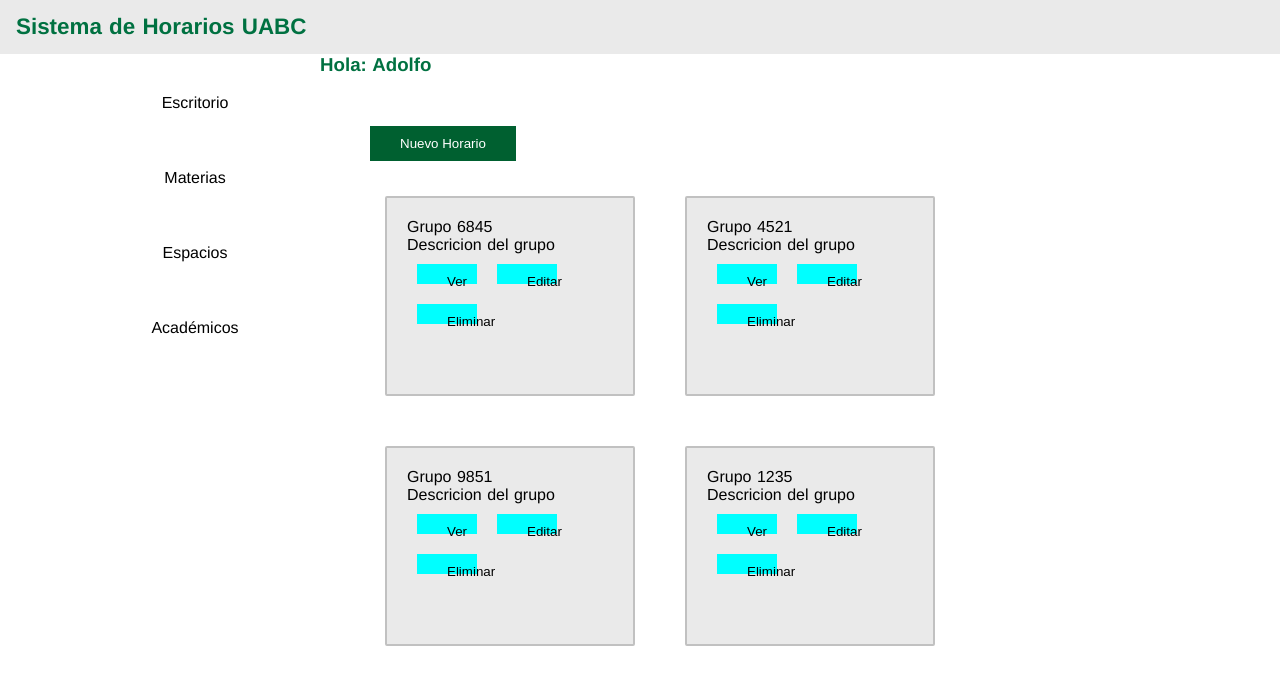
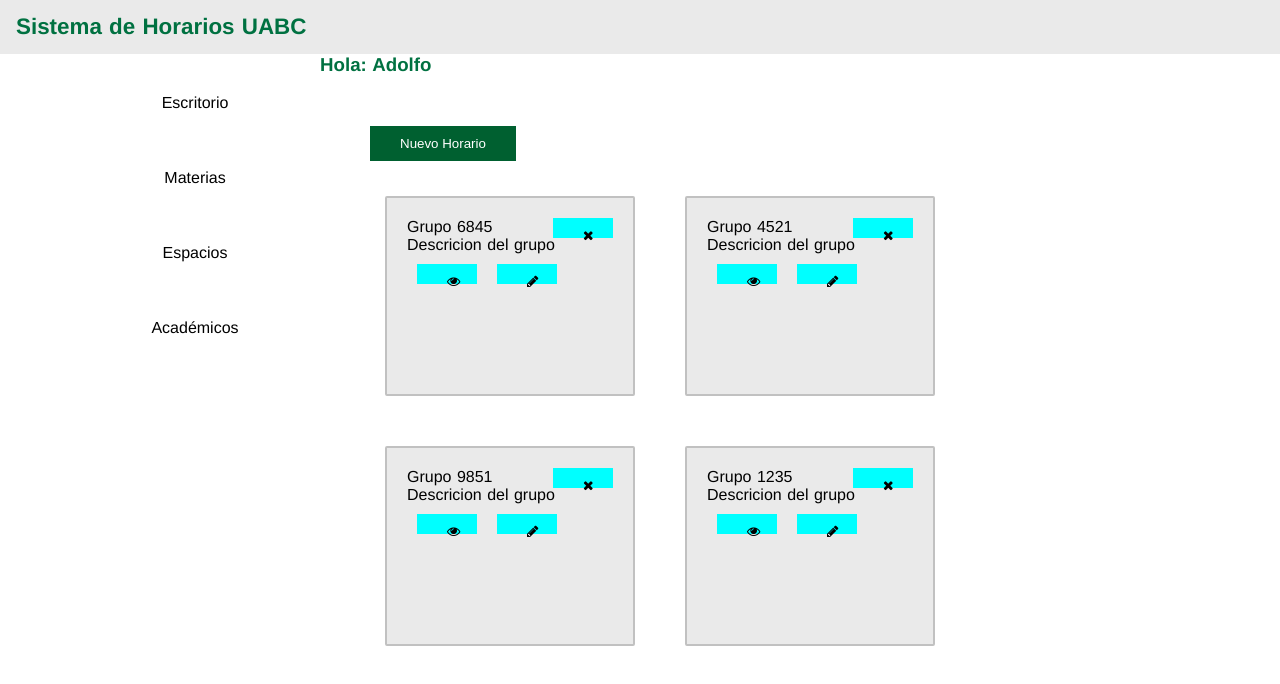
Before and after one commit to pedro-m-g/timetables-app, a Nuxt app: page /dashboard in a window 1280 px wide. Shown: the top 684 px of the page. Built offline with nearby package versions, Linux system fonts and the light colour scheme.

Commit message:
Add Font Awesome CDN. Fix Buttons in dashboard cards.

```diff
--- a/components/Dashboard.vue
+++ b/components/Dashboard.vue
@@ -8,10 +8,16 @@
             :key="group.id" class="col col-6 square">
           <p>Grupo {{group.name}}</p>
             <p>{{group.description}}</p>
-        <div id="option">
-            <button class="options">Ver</button>
-             <button class="options">Editar</button>
-             <button class="options">Eliminar</button>
+        <div id="options">
+             <button class="option">
+               <i class="fa fa-eye"></i>
+             </button>
+             <button class="option">
+               <i class="fa fa-pencil"></i>
+             </button>
+             <button class="option close">
+               <i class="fa fa-close"></i>
+             </button>
         </div>
       </div>
     </div>
@@ -62,9 +68,10 @@ export default {
     margin: 25px;
     border-radius: 2px;
     border: solid #c1c1c1 2px;
+    position: relative;
 }
 
-    .options{
+.option {
     display: inline-block;
     background-color: aqua;
     height: 20px;
@@ -72,4 +79,9 @@ export default {
     text-align: center;
     color:black;
 }
+.close {
+  position: absolute;
+  right: 10px;
+  top: 10px;
+}
 </style>
--- a/nuxt.config.js
+++ b/nuxt.config.js
@@ -11,7 +11,8 @@ module.exports = {
     ],
     link: [
       { rel: 'icon', type: 'image/x-icon', href: '/favicon.ico' },
-      { rel: 'stylesheet', type: 'text/css', href: '/app.css' }
+      { rel: 'stylesheet', type: 'text/css', href: '/app.css' },
+      { rel: 'stylesheet', type: 'text/css', href: 'https://stackpath.bootstrapcdn.com/font-awesome/4.7.0/css/font-awesome.min.css' }
     ]
   },
   /*
```
Lines whose indentation alone changed are shown as unchanged.
